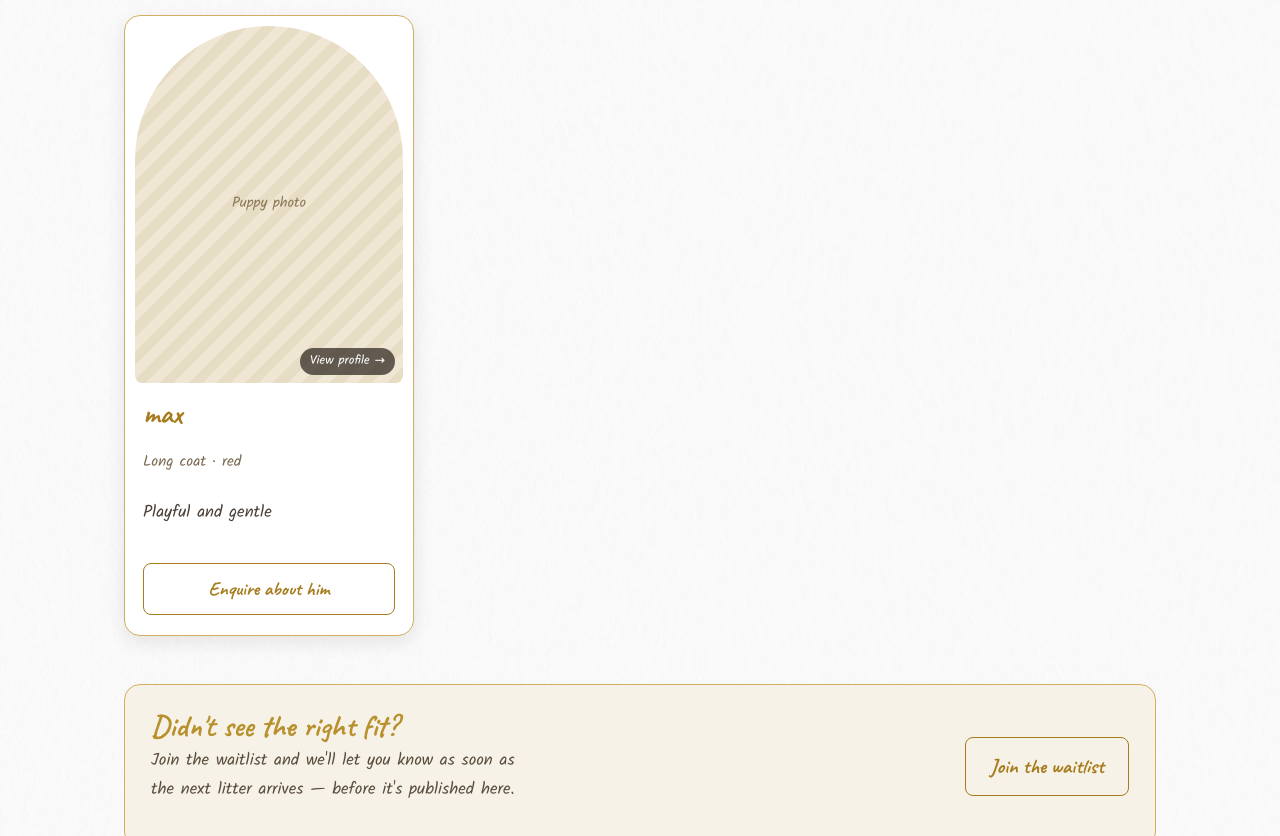
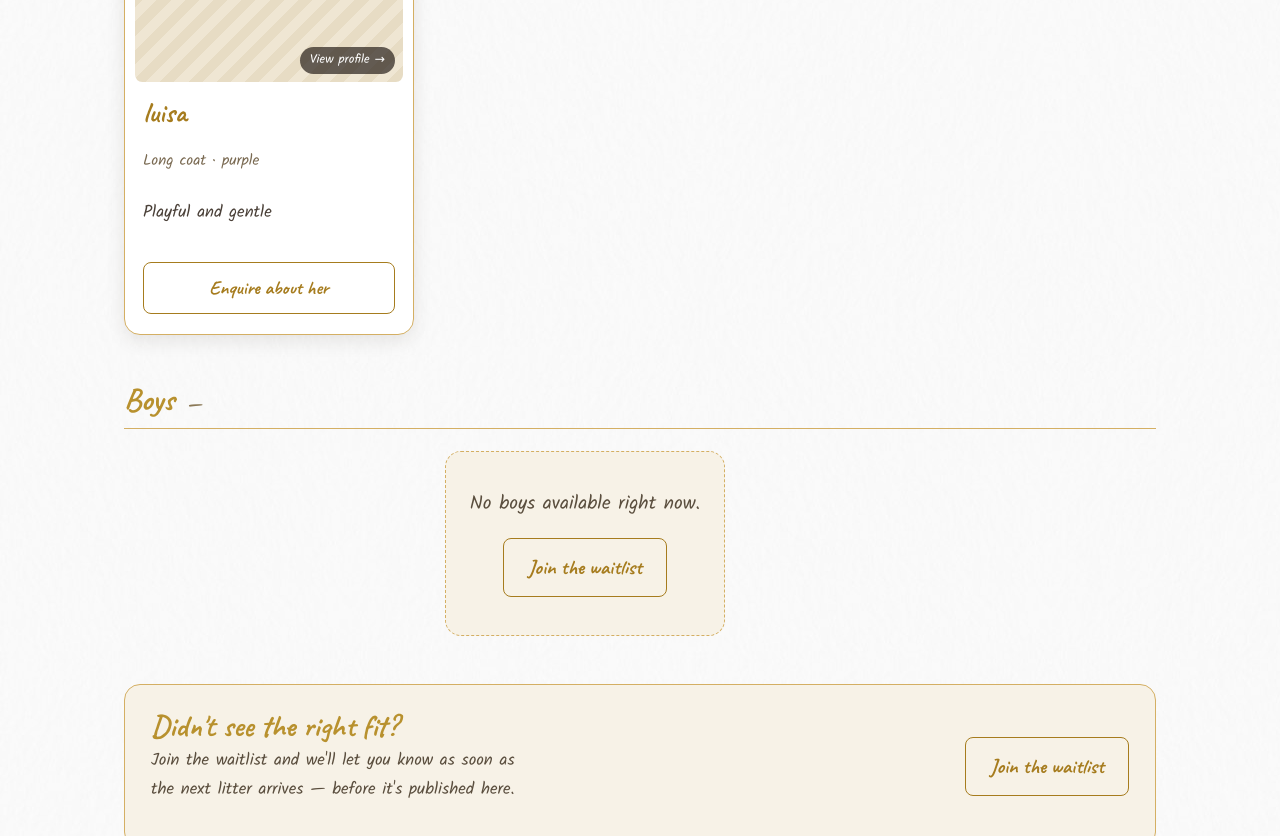
Before and after one commit to ivanluisarenas85-tech/demears-web, a plain HTML site: page cachorros.html in a window 1280 px wide. Shown: the part 721-1557 px from the top of the page. Drawn offline with Linux system fonts and the light colour scheme.

Commit message:
Update puppies from Sheet

```diff
--- a/cachorros.html
+++ b/cachorros.html
@@ -42,13 +42,18 @@
     <div class="pup-subsection" id="girlsSection">
       <div class="pup-subhead">
         <h3>Girls</h3>
-        <span class="count" id="girlsCount"><!--GIRLS_COUNT_START-->—<!--GIRLS_COUNT_END--></span>
+        <span class="count" id="girlsCount"><!--GIRLS_COUNT_START-->1 available<!--GIRLS_COUNT_END--></span>
       </div>
       <div class="puppies-grid" id="girlsGrid"><!--PUPPY_CARDS_GIRLS_START-->
 
-        <div class="empty-note">
-          <p>No girls available right now.</p>
-          <a href="javascript:void(0)" onclick="openWaitlist()" class="btn btn-ghost">Join the waitlist</a>
+        <div class="pcard" onclick="openProfile('x3')">
+          <div class="ph">Puppy photo<span class="view-hint">View profile →</span></div>
+          <div class="body">
+            <h3>luisa</h3>
+            <p class="meta">Long coat · purple</p>
+            <p class="note">Playful and gentle</p>
+            <div class="consult-btn"><a href="javascript:void(0)" onclick="event.stopPropagation(); openConsult('x3')">Enquire about her</a></div>
+          </div>
         </div>
       <!--PUPPY_CARDS_GIRLS_END--></div>
     </div>
@@ -56,18 +61,13 @@
     <div class="pup-subsection" id="boysSection">
       <div class="pup-subhead">
         <h3>Boys</h3>
-        <span class="count" id="boysCount"><!--BOYS_COUNT_START-->1 available<!--BOYS_COUNT_END--></span>
+        <span class="count" id="boysCount"><!--BOYS_COUNT_START-->—<!--BOYS_COUNT_END--></span>
       </div>
       <div class="puppies-grid" id="boysGrid"><!--PUPPY_CARDS_BOYS_START-->
 
-        <div class="pcard" onclick="openProfile('x2')">
-          <div class="ph">Puppy photo<span class="view-hint">View profile →</span></div>
-          <div class="body">
-            <h3>max</h3>
-            <p class="meta">Long coat · red</p>
-            <p class="note">Playful and gentle</p>
-            <div class="consult-btn"><a href="javascript:void(0)" onclick="event.stopPropagation(); openConsult('x2')">Enquire about him</a></div>
-          </div>
+        <div class="empty-note">
+          <p>No boys available right now.</p>
+          <a href="javascript:void(0)" onclick="openWaitlist()" class="btn btn-ghost">Join the waitlist</a>
         </div>
       <!--PUPPY_CARDS_BOYS_END--></div>
     </div>
@@ -136,8 +136,8 @@
      JSON.stringify() object built from the "Puppies" tab of the Sheet.
      Shape: each puppy keyed by id, with a photoUrls array + updates array. */
   const puppyProfiles = /*__PUPPY_PROFILES_START__*/{
-    x2: { name:'max', breed:'Dachshund · Long coat', sex:'Male', born:'13/02/2026', color:'red', vax:'Up to date',
-      personality:'Playful and gentle', notes:'', photos:1,
+    x3: { name:'luisa', breed:'Dachshund · Long coat', sex:'Female', born:'14/02/2026', color:'purple', vax:'Up to date',
+      personality:'Playful and gentle', notes:'eyes that devour you', photos:1,
       updates:[{date:'Today',text:'Latest photo.'}] }
   }/*__PUPPY_PROFILES_END__*/;
 
```
